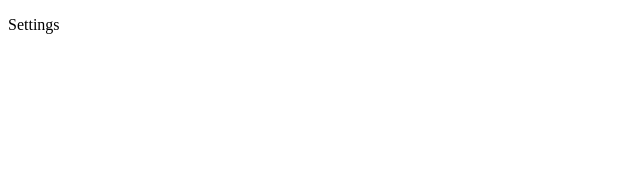
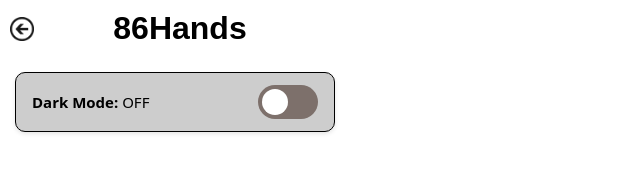
Before and after one commit to NickPalceski/86-Hands, a browser extension: page voice-assistant-extention/pages/settings.html in a window 1280 px wide. Shown: the whole page, without its empty margins (0-640 px from the left). Drawn offline with Linux system fonts and the light colour scheme; files that its build step writes are made by us from their sources; a web font is replaced by a local one.

Commit message:
Added settings for default light mode, html, css, js files

```diff
--- a/voice-assistant-extention/pages/settings.html
+++ b/voice-assistant-extention/pages/settings.html
@@ -1,14 +1,49 @@
+<!--
+Main settings page for the extension
+-->
+
+
 <!DOCTYPE html>
 <html lang="en">
 <head>
     <meta charset="UTF-8">
     <meta name="viewport" content="width=device-width, initial-scale=1.0">
-    <title>Settings</title>
-    <link rel = "stylesheet" href="styles/settings.css">
+    <title>Main</title>
+    <link rel="stylesheet" href="../styles/settings.css">
+
+    <!-- Goldman Font Import-->
+    <link rel="preconnect" href="https://fonts.googleapis.com">
+    <link rel="preconnect" href="https://fonts.gstatic.com" crossorigin>
+    <link href="https://fonts.googleapis.com/css2?family=Goldman:wght@400;700&display=swap" rel="stylesheet">
+
 </head>
 <body>
-    <p>Settings</p>
+    <div class="header">
+        <img src="../images/lightModeBackBtn.png" class="back-btn" alt="Back Button"/>
+        <h1>86Hands</h1>
+    </div>
 
+
+    <!-- Slider container box -->
+    <div class="darkmode-container">
+
+        <!-- Status text position-->
+        <div id="darkmode-text">
+        <span><b>Dark Mode: </b></span>
+        <span id="darkmodeText">OFF</span> <!-- Set OFF by defeault -->
+        </div>
+
+    <!-- Slider for toggling extension -->
+
+        <label class="switch">
+        <input type="checkbox" id="serviceToggle">
+        <span class="slider"></span>
+        </label>
+    </div>
+
+
+    <!-- JavaScript Functionality Link-->
+    <script src="../settings.js"></script>
 
 </body>
 </html>
--- /dev/null
+++ b/voice-assistant-extention/settings.js
@@ -0,0 +1,15 @@
+// JavaScript functionality for settings.js
+
+
+// -----------------------------------------------------------------------------------------
+// SLIDER SWITCH FUNCTIONALITY
+// -----------------------------------------------------------------------------------------
+
+  // Get elements
+  const toggle = document.getElementById('serviceToggle');
+  const darkmodeText = document.getElementById('darkmodeText');
+
+  // Toggle Status
+  toggle.addEventListener('change', (event) => {
+    darkmodeText.textContent = event.target.checked ? 'ON' : 'OFF';
+  });
--- a/voice-assistant-extention/styles/settings.css
+++ b/voice-assistant-extention/styles/settings.css
@@ -0,0 +1,117 @@
+/* -----------------------------------------------------------------------------------------
+GENERAL
+------------------------------------------------------------------------------------------ */
+
+
+html, body {
+  width: 350px;   /* hard-codes window size */
+  margin: 0;
+  padding: 0;
+}
+
+h1 {
+    margin: 0;
+    margin-right: 44px;
+    text-align: center;
+    flex-grow: 1;
+    font-family: 'Goldman', sans-serif;
+}
+
+
+.header {
+    display: flex;
+    align-items: center;
+    justify-content: space-between;
+    padding: 10px;
+    width: 100%;
+}
+
+
+
+/* -----------------------------------------------------------------------------------------
+HELP & SETTINGS BUTTONS
+------------------------------------------------------------------------------------------ */
+
+.back-btn{
+    width: 24px;
+    height: 24px;
+    object-fit: contain;
+    margin-right: 10px;
+}
+
+/* -----------------------------------------------------------------------------------------
+// SLIDER CONTAINER BOX STYLING
+------------------------------------------------------------------------------------------ */
+
+.darkmode-container {
+
+  display: flex;
+  align-items: center;
+  justify-content: space-between; /* Puts slider on far right */
+  gap: 10px;
+  font-family: system-ui, sans-serif;
+  font-size: 16px;
+  background-color: #BBBB;
+  border-radius: 10px;
+  border: 1px solid black; /* Stroke */
+  padding: 12px 16px;
+  margin: 15px;
+  box-shadow: 0 2px 4px rgba(0,0,0,0.1); /* Depth */
+  font-size: 15px;
+  width: auto; /* Automatically scales container width WOW! */
+
+}
+
+/* -----------------------------------------------------------------------------------------
+// SLIDER SWITCH STYLING
+------------------------------------------------------------------------------------------ */
+
+/* Switch block sizing and position*/
+
+.switch {
+  position: relative;
+  display: inline-block;
+  width: 60px;
+  height: 34px;
+}
+
+/* Grey background */
+.switch input {
+  opacity: 0;
+  width: 0;
+  height: 0;
+}
+
+/* Slider block */
+.slider {
+  position: absolute;
+  cursor: pointer;
+  top: 0; left: 0;
+  right: 0; bottom: 0;
+  background-color: #7D706B;
+  transition: 0.4s;
+  border-radius: 34px;
+}
+
+
+
+/* Circle moving slider functionality */
+ .slider:before {
+  position: absolute;
+  content: "";
+  height: 26px; width: 26px;
+  left: 4px; bottom: 4px;
+  background-color: white;
+  transition: 0.4s;
+  border-radius: 50%;
+}
+
+/* Changes slider background to green (Transition)*/
+input:checked + .slider {
+  background-color: #34c759;
+}
+
+/* Moves circle in slider */
+input:checked + .slider:before {
+  transform: translateX(26px);
+}
```
Also changed, not shown: voice-assistant-extention/images/lightModeBackBtn.png (added).
